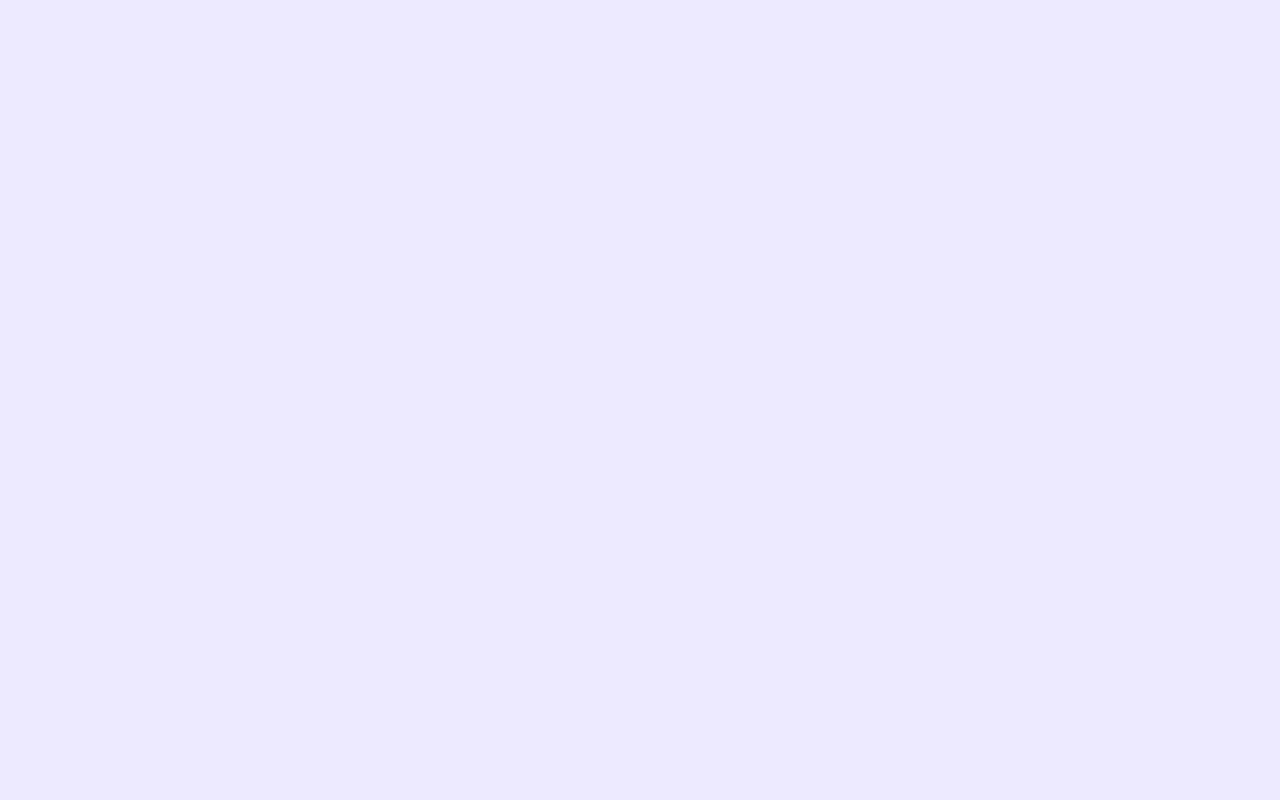
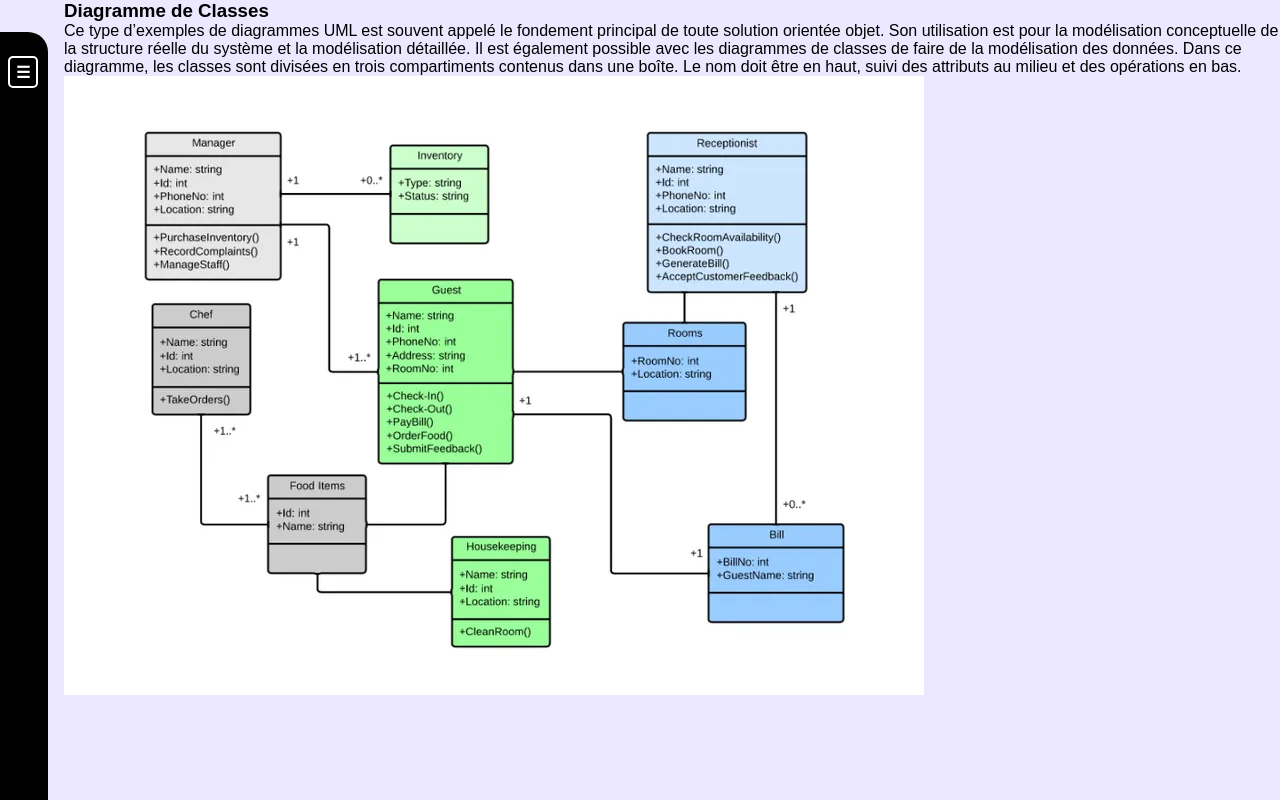
Before and after one commit to 2023-cda-alt-devops-p4/catalog-TP, a React (Create React App) app: page /UML in a window 1280 px wide. Before the commit this address had no page. Built offline with nearby package versions, Linux system fonts and the light colour scheme.

Commit message:
feat: create route to UML page

```diff
--- a/src/App.js
+++ b/src/App.js
@@ -1,12 +1,14 @@
 import React from "react";
 import { BrowserRouter, Routes, Route } from "react-router-dom";
 import Home from "./pages/Home";
+import Uml from "./pages/Uml";
 
 const App = () => {
   return (
     <BrowserRouter>
       <Routes>
         <Route path="/" element={<Home />} />
+        <Route path="UML" element={<Uml/>} />
         {/* path="*" fonctionne si jamais l'url ne correspond a rien de déclaré au dessus */}
       </Routes>
     </BrowserRouter>
--- a/src/components/Navigation.js
+++ b/src/components/Navigation.js
@@ -4,7 +4,7 @@ import { NavLink } from "react-router-dom";
 const Navigation = () => {
   return (
     <div className="navigation">
-      <NavLink to="/">
+      <NavLink to="UML">
         <div className="lienUML">UML</div>
       </NavLink>
       <NavLink to="/">
--- /dev/null
+++ b/src/pages/Uml.js
@@ -0,0 +1,17 @@
+import React from "react";
+import DiagrammeStructurels from "../components/DiagrammeStructurels/DiagrammeStructurels";
+import Sidebar from "../components/Sidebar";
+import "../styles/pages/uml.css";
+
+const Uml = () => {
+  return (
+    <div>
+      <Sidebar />
+      <div className="">
+        <DiagrammeStructurels />
+      </div>
+    </div>
+  );
+};
+
+export default Uml;
--- /dev/null
+++ b/src/styles/pages/uml.css
@@ -0,0 +1,14 @@
+* {
+  margin: 0%;
+  color: black;
+  font-family: "Nunito", sans-serif;
+  list-style: none;
+  text-decoration: none;
+}
+
+body {
+  background-color: #ebe8ff;
+}
+.diagrammeDeClasses {
+  margin-left: 4rem;
+}
```
